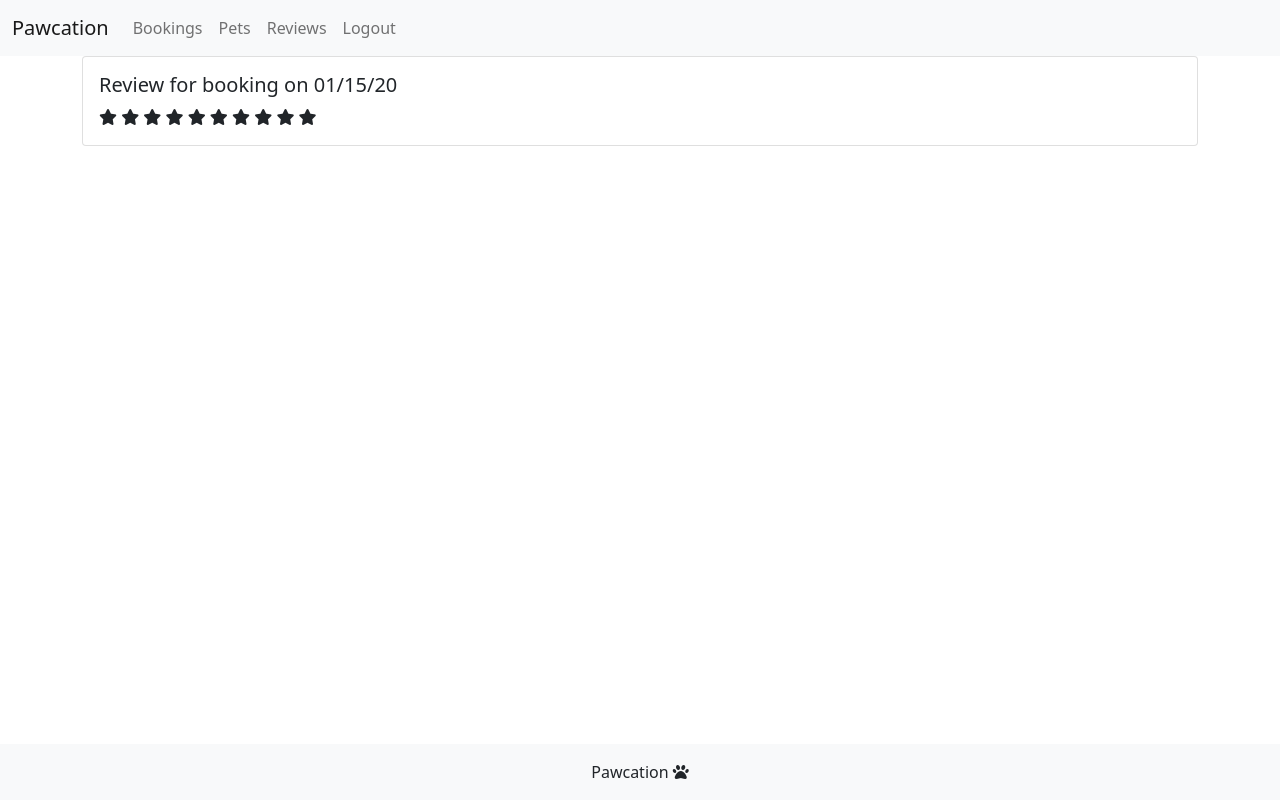
After one commit to ilaria-barletta/pawcation, a Django app: page /reviews in a window 1280 px wide. The commit adds this page. Run offline with Django 3.2, Linux system fonts and the light colour scheme; a user stored in the database is signed in; tables that the repository leaves empty hold one stand-in row (values such as "Sample post"); some libraries are stand-ins or nearby versions.

Commit message:
add reviews view

```diff
--- a/bookings/models.py
+++ b/bookings/models.py
@@ -50,3 +50,6 @@ class Review(models.Model):
         User, on_delete=models.CASCADE, related_name="reviews")
     booking = models.ForeignKey(
         Booking, related_name="booking", on_delete=models.CASCADE, null=True)
+
+    def __str__(self):
+        return f'Review for booking on {self.booking.start_date.strftime("%x")}'
--- a/bookings/urls.py
+++ b/bookings/urls.py
@@ -5,4 +5,5 @@ urlpatterns = [
     path("", views.Home.as_view(), name="home"),
     path("pets", views.PetList.as_view(), name="pets"),
     path("bookings", views.BookingList.as_view(), name="bookings"),
+    path("reviews", views.ReviewList.as_view(), name="reviews"),
 ]
--- a/bookings/views.py
+++ b/bookings/views.py
@@ -1,6 +1,6 @@
 from django.shortcuts import render
 from django.views import generic
-from .models import Pet, Booking
+from .models import Pet, Booking, Review
 
 
 # When users come to the site we want to show the home page
@@ -26,3 +26,18 @@ class BookingList(generic.ListView):
     # and not every booking in the database
     def get_queryset(self):
         return Booking.objects.filter(owner = self.request.user).order_by("-start_date")
+
+class ReviewList(generic.ListView):
+    model = Review
+    template_name = "reviews.html"
+
+    # Only show Reviews for the current user
+    # and not every review in the database
+    def get_queryset(self):
+        return Review.objects.filter(owner=self.request.user)
+
+    def get_context_data(self, **kwargs):
+        data = super().get_context_data(**kwargs)
+        data['max_review_score'] = 5
+
+        return data
--- a/templates/base.html
+++ b/templates/base.html
@@ -41,6 +41,9 @@
                         <a class="nav-link" href="{% url 'pets' %}">Pets</a>
                     </li>
                     <li class="nav-item">
+                        <a class="nav-link" href="{% url 'reviews' %}">Reviews</a>
+                    </li>
+                    <li class="nav-item">
                         <a class="nav-link" href="{% url 'account_logout' %}">Logout</a>
                     </li>
                     {% else %}
--- /dev/null
+++ b/templates/reviews.html
@@ -0,0 +1,39 @@
+{% extends "base.html" %}
+{% load mathfilters %}
+
+{% block content %}
+
+<div class="container">
+    <div class="row">
+        <div class="col">
+            {% for review in object_list %}
+            <!-- score_remainder is used to show the "blank" review stars -->
+            {% with score_remainder=max_review_score|sub:review.score %}
+            <div class="card">
+                <div class="card-body">
+                    <h5 class="card-title">{{review}}</h5>
+                    <p class="card-text">
+                        {% for i in "x"|rjust:review.score %}
+                            <i class="fa-solid fa-star"></i>
+                        {% endfor %}
+                        <!-- rjust created a list even when score_remainder -->
+                        <!-- was 0, and this added a wrong star -->
+                        <!-- The if stops that from happening -->
+                        {% if score_remainder > 0 %}
+                            {% for i in "x"|rjust:score_remainder %}
+                                <i class="fa-regular fa-star"></i>
+                            {% endfor %}
+                        {% endif %}
+                    </p>
+                </div>
+            </div>
+            {% endwith %}
+            {% endfor %}
+            {% if object_list|length == 0 %}
+            <p>You don't have any reviews yet.</p>
+            {% endif %}
+        </div>
+    </div>
+</div>
+
+{%endblock%}
```
